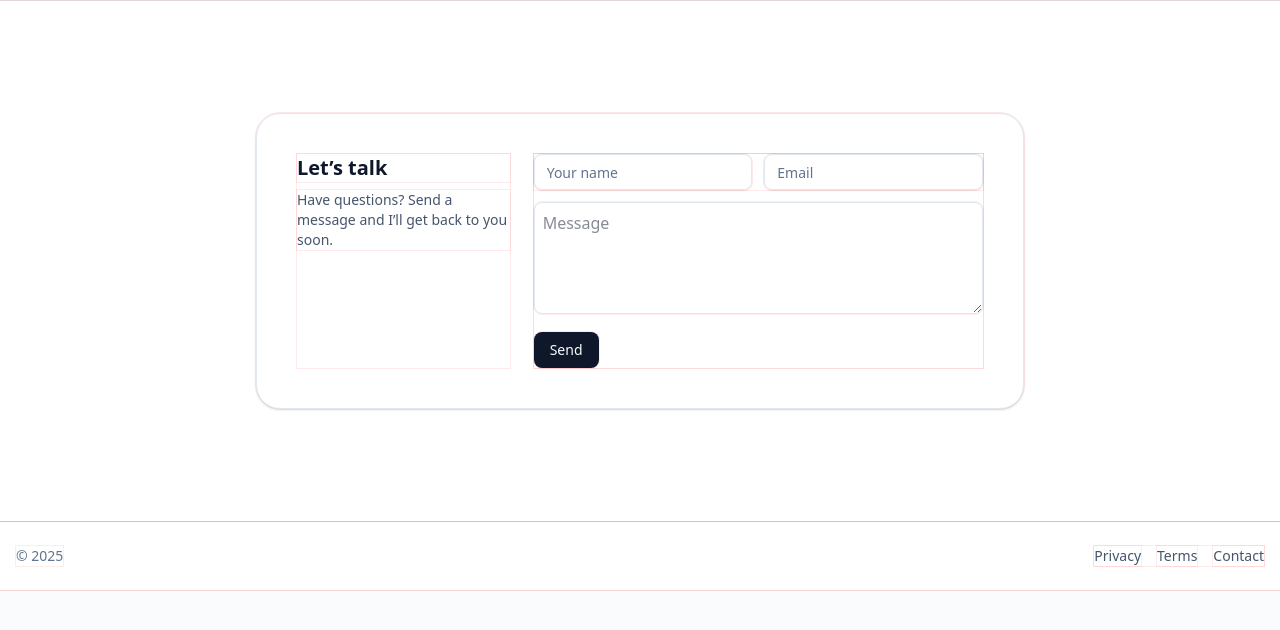
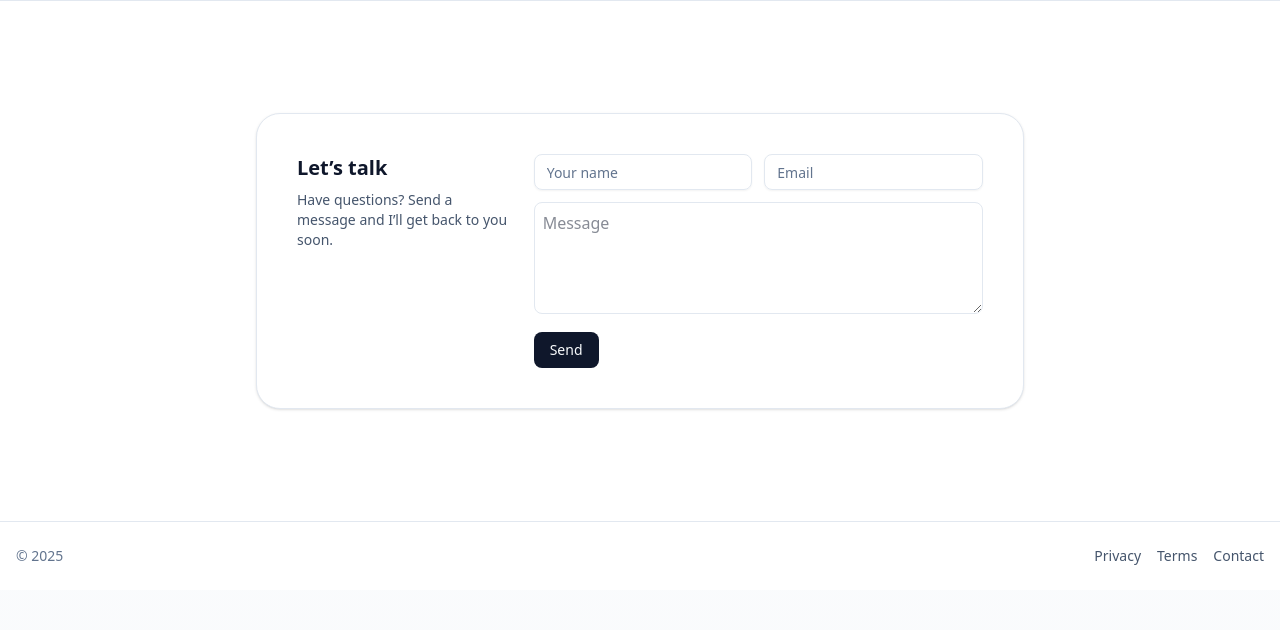
Before and after one commit to MatthewJamesCarbonell/my-website, a Next.js app: page / in a window 1280 px wide. Shown: the top 630 px of the page. Built offline with nearby package versions, Linux system fonts and the light colour scheme.

Commit message:
Remove debug outlines from global styles

```diff
--- a/app/globals.css
+++ b/app/globals.css
@@ -120,8 +120,3 @@
     @apply bg-background text-foreground;
   }
 }
-/* DEBUG: visualize click blockers */
-* { outline: 1px solid rgba(255, 0, 0, 0.08); }
-.fixed, .absolute, [class*="fixed"], [class*="absolute"] {
-  outline: 2px solid rgba(0, 128, 255, 0.6) !important;
-}
```
